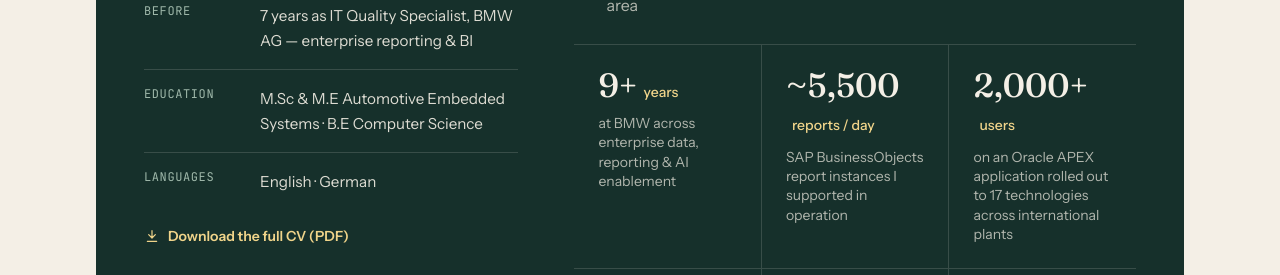
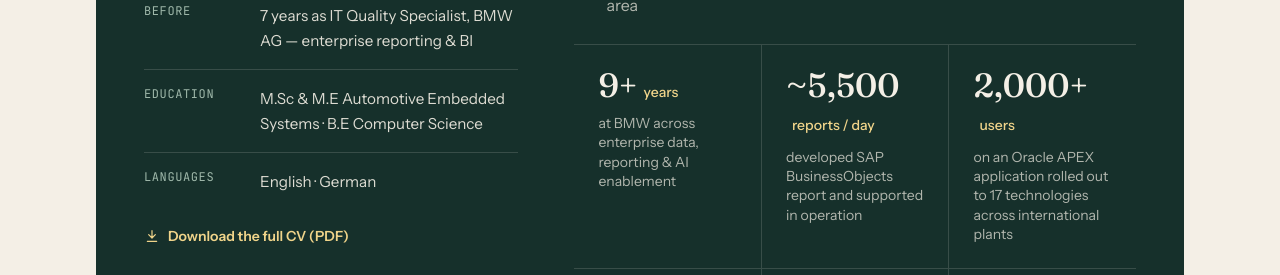
Before and after one commit to akash-br/akashbr, a React (Vite) app: page / in a window 1280 px wide. Shown: the part 1390-1665 px from the top of the page. Built offline with nearby package versions, Linux system fonts and the light colour scheme.

Commit message:
Update label for SAP BusinessObjects report instances

```diff
--- a/src/content/profile.ts
+++ b/src/content/profile.ts
@@ -53,7 +53,7 @@ export const impactStats = [
   {
     value: "~5,500",
     unit: "reports / day",
-    label: "SAP BusinessObjects report instances I supported in operation",
+    label: "developed SAP BusinessObjects report and supported in operation",
   },
   {
     value: "2,000+",
```
